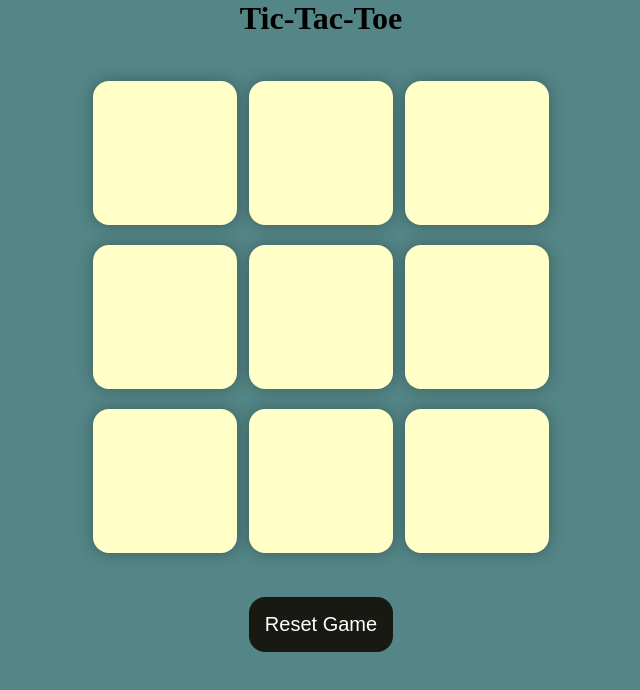
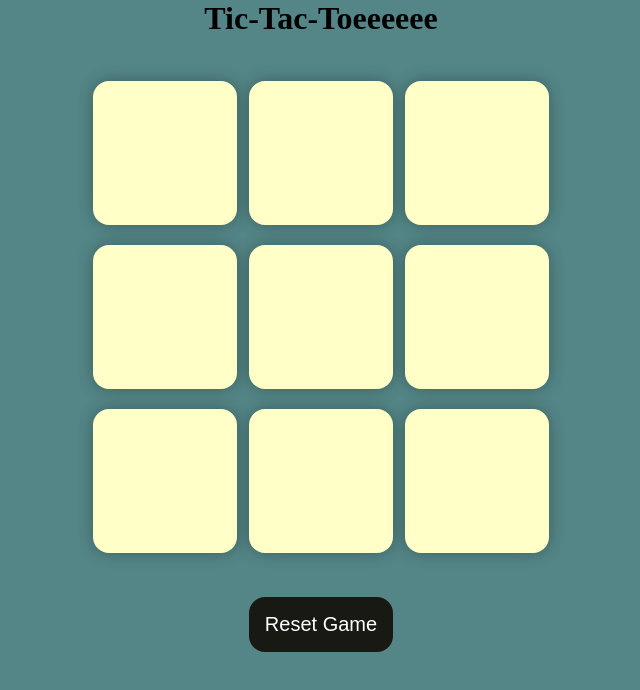
Before and after one commit to 58Tinkal/Tic-Tac-Toe, a plain HTML site: page tk.html in a window 1280 px wide. Shown: the whole page, without its empty margins (319-959 px from the left). Drawn offline with Linux system fonts and the light colour scheme.

Commit message:
Update tk.html

```diff
--- a/tk.html
+++ b/tk.html
@@ -12,7 +12,7 @@
         <button id="new">New Game</button>
     </div>
     <main>
-        <h1>Tic-Tac-Toe</h1>
+        <h1>Tic-Tac-Toeeeeee</h1>
         <div class="container">
         <div class="game">
             <button class="box"></button>
```
